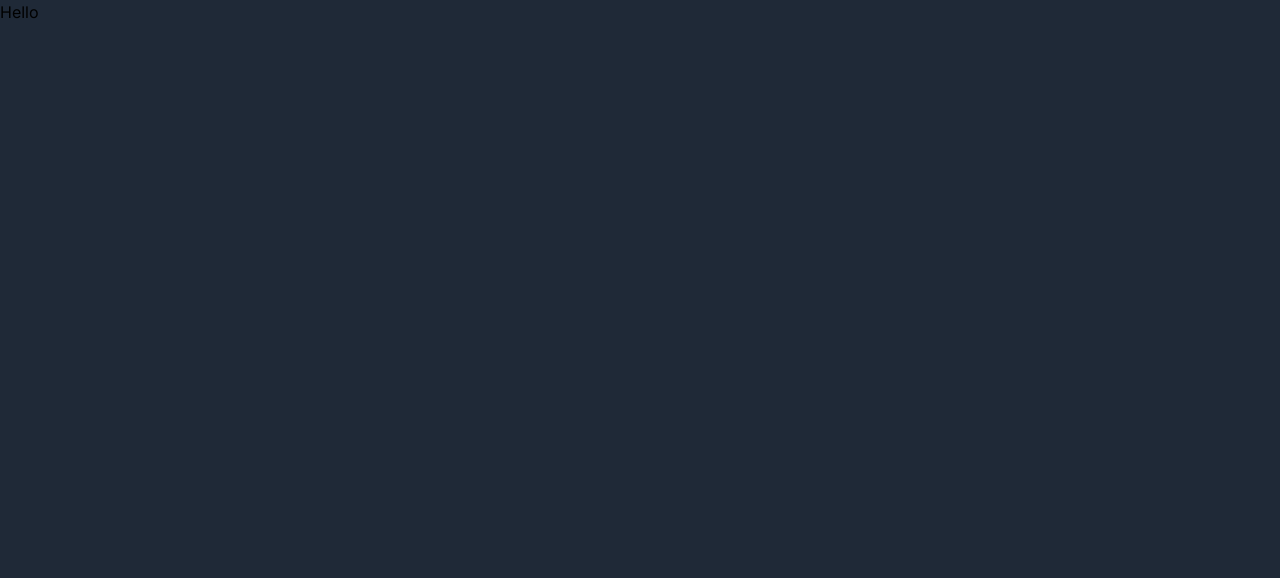
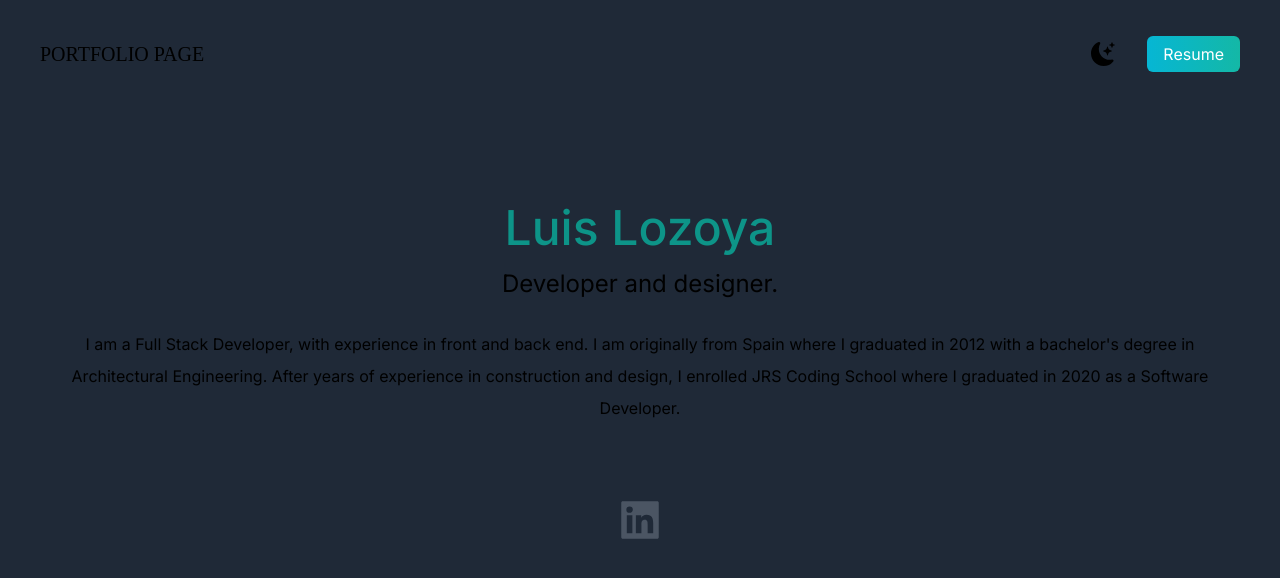
Before and after one commit to Javierlozo/React-Portfolio, a Next.js app: page / in a window 1280 px wide. Shown: the top 578 px of the page. Built offline with nearby package versions, Linux system fonts and the light colour scheme.

Commit message:
Updated page

```diff
--- a/package.json
+++ b/package.json
@@ -19,6 +19,7 @@
     "postcss": "8.4.23",
     "react": "18.2.0",
     "react-dom": "18.2.0",
+    "react-icons": "^4.8.0",
     "tailwindcss": "3.3.2",
     "typescript": "5.0.4"
   }
--- a/src/app/page.tsx
+++ b/src/app/page.tsx
@@ -1,5 +1,7 @@
 import Image from 'next/image'
 import Head from 'next/head'
+import {BsFillMoonStarsFill} from 'react-icons/bs'
+import {AiFillLinkedin} from 'react-icons/ai'
 
 export default function Home() {
   return (
@@ -11,7 +13,29 @@ export default function Home() {
       </Head>
       <main>
         <section className='bg-gray-800 h-screen'>
-          <h1>Hello</h1>
+          <nav className='p-10 mb-12 flex justify-between'>
+            <h1 className='text-xl font-burtons uppercase'>Portfolio Page</h1>
+            <ul className='flex items-center'>
+              <li>
+                <BsFillMoonStarsFill className='cursor-pointer text-2xl'/>
+              </li>
+              <li>
+                <a className='bg-gradient-to-r from-cyan-500 to-teal-500 text-white px-4 py-2 rounded-md ml-8' href="#">Resume</a>
+              </li>
+            </ul>
+          </nav>
+          <div className='text-center p-10'>
+            <h2 className='text-5xl py-2 text-teal-600 font-medium'>Luis Lozoya</h2>
+            <h3 className='text-2xl py-2'>Developer and designer.</h3>
+            <p className='text-md py-5 leading-8'>I am a Full Stack Developer, with experience in front and back end.
+              I am originally from Spain where I graduated in 2012 with a bachelor's degree
+              in Architectural Engineering. After years of experience in construction and design,
+              I enrolled JRS Coding School where I graduated in 2020 as a Software Developer.
+            </p>
+          </div>
+          <div className='text-5xl flex justify-center gap-16 py-3 text-gray-600'>
+            <AiFillLinkedin />
+          </div>
         </section>
       </main>
     </div>
--- a/tailwind.config.js
+++ b/tailwind.config.js
@@ -7,6 +7,9 @@ module.exports = {
   ],
   theme: {
     extend: {
+      fontFamily: {
+        burtons: 'burtons'
+      },
       backgroundImage: {
         'gradient-radial': 'radial-gradient(var(--tw-gradient-stops))',
         'gradient-conic':
```
Also changed, not shown: 1 other file (tests, documents, lock files or other folders).
